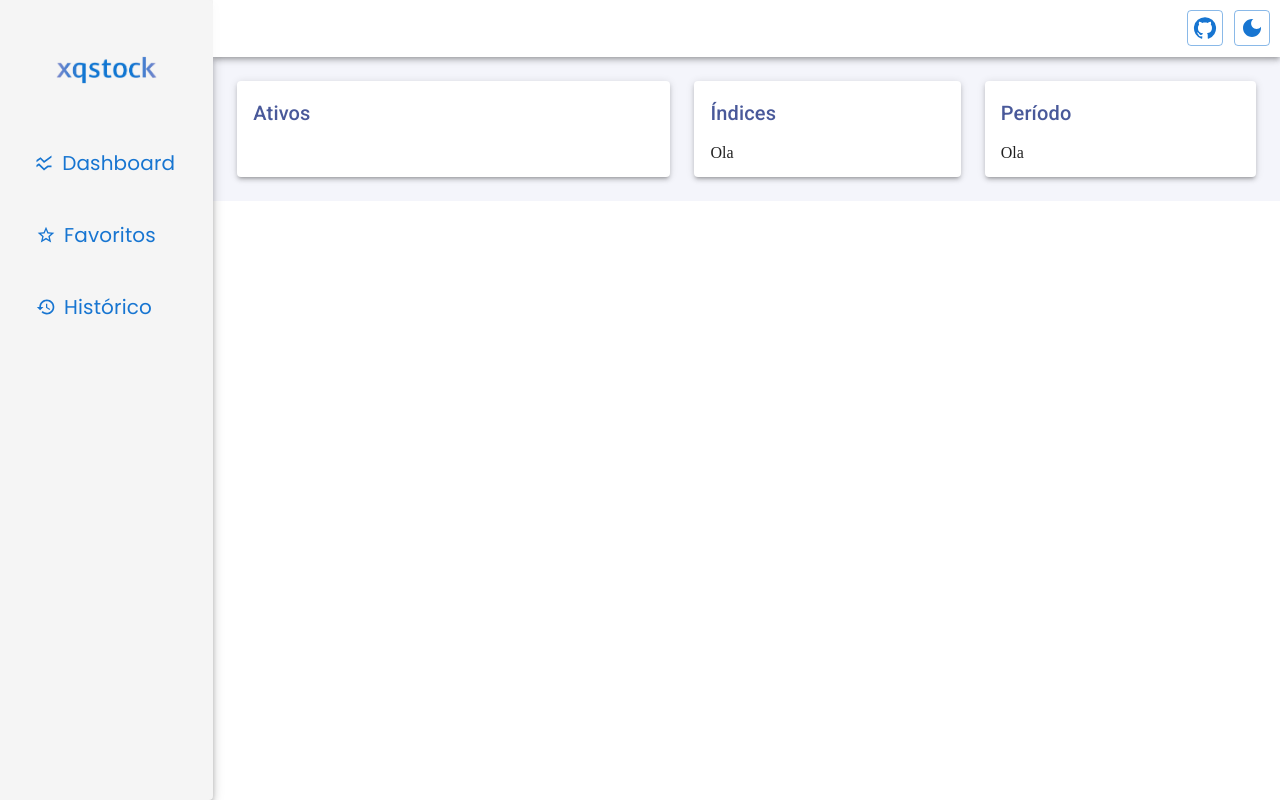
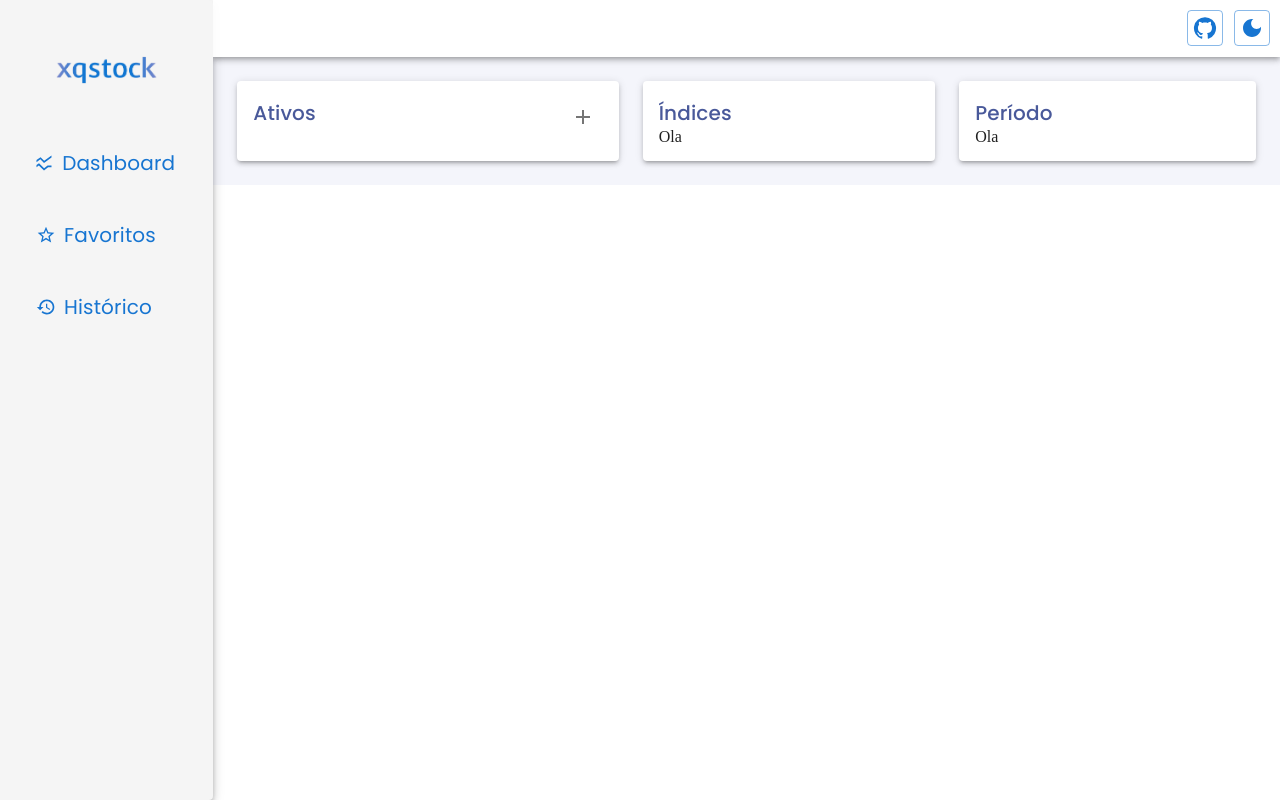
Before and after one commit to gabrielrangel/xqstock-app, a React (Create React App) app: page / in a window 1280 px wide. Built offline with nearby package versions, Linux system fonts and the light colour scheme.

Commit message:
feat(11-criar-layout-do-dashboard wip) adicionado estado do menu no contexto do dashboard

```diff
--- a/src/Components/Dashboard/Filter/AssetFilter/index.tsx
+++ b/src/Components/Dashboard/Filter/AssetFilter/index.tsx
@@ -1,11 +1,11 @@
-import Button from "@mui/material/Button";
 import { FunctionComponent } from "react";
-import { AssetCard } from "../Common/AssetCard";
+import { AssetCard } from "../Common";
 import FilterCard from "../Common/FilterCard";
+import Options from "./options";
 
 export const AssetFilter: FunctionComponent = () => {
   return (
-    <FilterCard title={"Ativos"} options={<Button />} grow>
+    <FilterCard title={"Ativos"} options={<Options />} grow>
       <AssetCard />
     </FilterCard>
   );
--- /dev/null
+++ b/src/Components/Dashboard/Filter/AssetFilter/options.tsx
@@ -0,0 +1,22 @@
+import { FunctionComponent } from "react";
+import IconButton from "@mui/material/IconButton";
+import AddIcon from "@mui/icons-material/Add";
+import useDashboardContext from "../../../../Hooks/useDashboardContext";
+
+export const Options: FunctionComponent = () => {
+  const { showInputState } = useDashboardContext();
+  const [showInput, setShowInput] = showInputState;
+  return (
+    <>
+      <IconButton
+        aria-label="delete"
+        disabled={showInput}
+        onClick={() => setShowInput(true)}
+      >
+        <AddIcon />
+      </IconButton>
+    </>
+  );
+};
+
+export default Options;
--- a/src/Components/Dashboard/Filter/Common/FilterCard/styles.ts
+++ b/src/Components/Dashboard/Filter/Common/FilterCard/styles.ts
@@ -9,7 +9,17 @@ export default styled(Paper)<PaperProps & { grow?: boolean }>`
   .MuiTypography-root {
     color: ${({ theme }) =>
       theme.palette.secondary[getOppositePalletteMode(theme)]};
-    font-family: "Poppins" . Verdana;
+    font-family: "Poppins", Verdana, sans-serif;
+    flex-grow: 1;
+  }
+
+  .header {
+    display: flex;
+
+    .options {
+      display: flex;
+      gap: ${({ theme }) => theme.spacing(1)};
+    }
   }
 
   .content {
--- a/src/Context/DashboardContext/index.tsx
+++ b/src/Context/DashboardContext/index.tsx
@@ -1,19 +1,26 @@
-import { createContext, FunctionComponent, ReactNode, useReducer } from "react";
+import {
+  createContext,
+  FunctionComponent,
+  ReactNode,
+  useReducer,
+  useState,
+} from "react";
 import { DashboardContextValue } from "./types";
 import { assetReducer } from "../../Reducers/AssetReducer";
 import { AssetState } from "../../Reducers/AssetReducer/types";
 
-const DashboardContext = createContext<DashboardContextValue>(
+export const DashboardContext = createContext<DashboardContextValue>(
   {} as DashboardContextValue
 );
 
 export const DashboardContextProvider: FunctionComponent<{
   children: ReactNode;
 }> = ({ children }) => {
-  const assetsState = useReducer(assetReducer, {} as AssetState);
+  const assetsStateReducer = useReducer(assetReducer, {} as AssetState);
+  const showInputState = useState<boolean>(false);
 
   return (
-    <DashboardContext.Provider value={{ assetsState }}>
+    <DashboardContext.Provider value={{ assetsStateReducer, showInputState }}>
       {children}
     </DashboardContext.Provider>
   );
--- a/src/Context/DashboardContext/types.tsx
+++ b/src/Context/DashboardContext/types.tsx
@@ -2,5 +2,6 @@ import { Dispatch } from "react";
 import { AssetAction, AssetState } from "../../Reducers/AssetReducer/types";
 
 export interface DashboardContextValue {
-  assetsState: [AssetState, Dispatch<AssetAction>];
+  assetsStateReducer: [AssetState, Dispatch<AssetAction>];
+  showInputState: [boolean, React.Dispatch<React.SetStateAction<boolean>>];
 }
--- /dev/null
+++ b/src/Hooks/useDashboardContext.ts
@@ -0,0 +1,8 @@
+import { useContext } from "react";
+import { DashboardContext } from "../Context/DashboardContext";
+import { DashboardContextValue } from "../Context/DashboardContext/types";
+
+export const useDashboardContext: () => DashboardContextValue = () =>
+  useContext(DashboardContext);
+
+export default useDashboardContext;
```
Also changed, not shown: src/Templates/Dashboard.tsx (+5 -2 lines).
